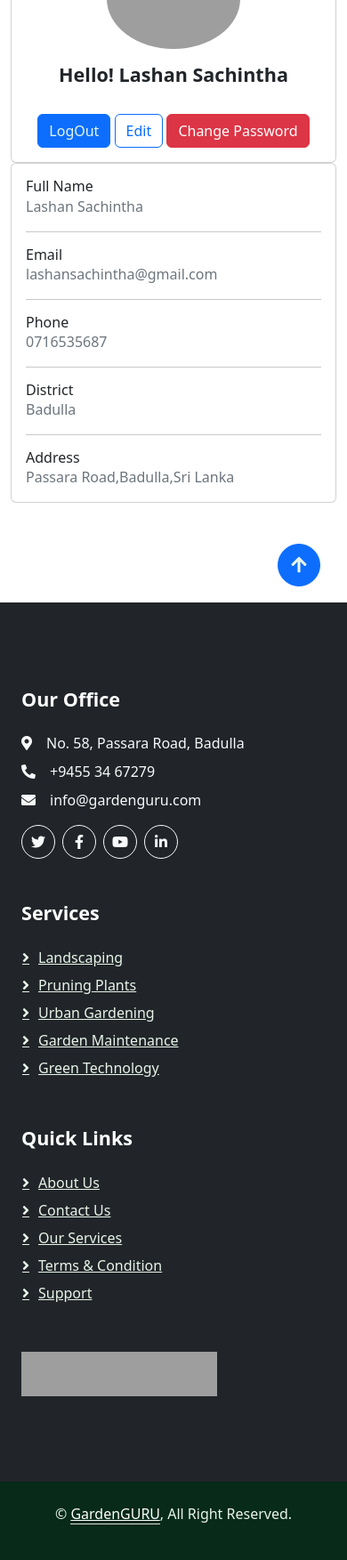
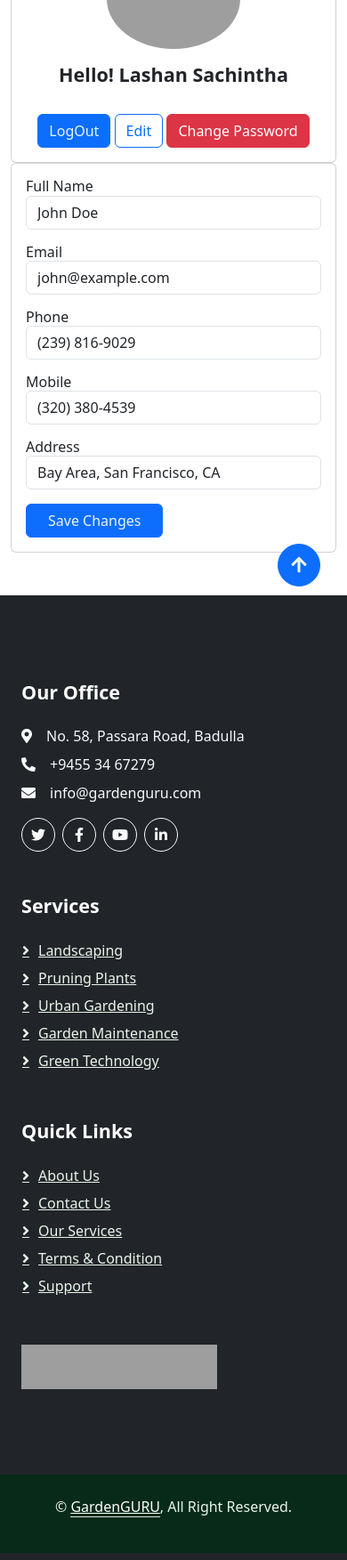
Before and after one commit to MigaraThiyunuwan/GardenGURU, a PHP site: page /php/editUser.php in a window 390 px wide. Shown: the part 155-1908 px from the top of the page at 89% size. Run offline with PHP 8.4, Linux system fonts and the light colour scheme; some libraries are stand-ins or nearby versions; grey boxes are pictures that could not be loaded.

Commit message:
edituser

```diff
--- a/index.php
+++ b/index.php
@@ -55,8 +55,9 @@
                 <a href="./php/ContactUs.php" class="nav-item nav-link">Contact</a>
 
                 <div class="nav-item dropdown">
-                    <a href="#" class="nav-link dropdown-toggle" data-bs-toggle="dropdown">Profile</a>
+                    <a href="./php/user.php" class="nav-link dropdown-toggle" data-bs-toggle="dropdown">Profile</a>
                     <div class="dropdown-menu bg-light m-0">
+                    <a href="./php/user.php" class="dropdown-item">Profile</a>
                         <a href="./php/login.php" class="dropdown-item">Log Out</a>
                     </div>
                 </div>
--- a/php/editUser.php
+++ b/php/editUser.php
@@ -75,65 +75,53 @@
                         </div>
                     </div>
                 </div>
-                <div class="col">
-                    <div class="col-md-8">
-                        <div class="card mb-3">
+                <div class="col-lg-8">
+					<div class="card">
 						<div class="card-body">
-
-                                <div class="row">
+							<div class="row mb-3">
 								<div class="col-sm-3">
 									<h6 class="mb-0">Full Name</h6>
 								</div>
 								<div class="col-sm-9 text-secondary">
-                                        Lashan Sachintha
+									<input type="text" class="form-control" value="John Doe">
 								</div>
 							</div>
-
-                                <hr>
-
-                                <div class="row">
+							<div class="row mb-3">
 								<div class="col-sm-3">
 									<h6 class="mb-0">Email</h6>
 								</div>
 								<div class="col-sm-9 text-secondary">
-                                        lashansachintha@gmail.com
+									<input type="text" class="form-control" value="john@example.com">
 								</div>
 							</div>
-
-                                <hr>
-
-                                <div class="row">
+							<div class="row mb-3">
 								<div class="col-sm-3">
 									<h6 class="mb-0">Phone</h6>
 								</div>
 								<div class="col-sm-9 text-secondary">
-                                        0716535687
+									<input type="text" class="form-control" value="(239) 816-9029">
 								</div>
 							</div>
-
-                                <hr>
-
-                                <div class="row">
+							<div class="row mb-3">
 								<div class="col-sm-3">
-                                        <h6 class="mb-0">District</h6>
+									<h6 class="mb-0">Mobile</h6>
 								</div>
 								<div class="col-sm-9 text-secondary">
-                                        Badulla
+									<input type="text" class="form-control" value="(320) 380-4539">
 								</div>
 							</div>
-
-                                <hr>
-
-                                <div class="row">
+							<div class="row mb-3">
 								<div class="col-sm-3">
 									<h6 class="mb-0">Address</h6>
 								</div>
 								<div class="col-sm-9 text-secondary">
-                                        Passara Road,Badulla,Sri Lanka
+									<input type="text" class="form-control" value="Bay Area, San Francisco, CA">
 								</div>
 							</div>
-
-
+							<div class="row">
+								<div class="col-sm-3"></div>
+								<div class="col-sm-9 text-secondary">
+									<input type="button" class="btn btn-primary px-4" value="Save Changes">
 								</div>
 							</div>
 						</div>
--- a/php/user.php
+++ b/php/user.php
@@ -73,7 +73,7 @@
               <div class="mt-3">
                 <h4>Hello! Lashan Sachintha</h4><br>
                 <button class="btn btn-primary">LogOut</button>
-                <a class="btn btn-outline-primary " target="__blank" href="https://www.bootdey.com/snippets/view/profile-edit-data-and-skills">Edit</a>
+                <a class="btn btn-outline-primary " target="" href="./editUser.php">Edit</a>
                 <button class="btn btn-danger">Change Password</button>
               </div>
             </div>
```
Lines whose indentation alone changed are shown as unchanged.
